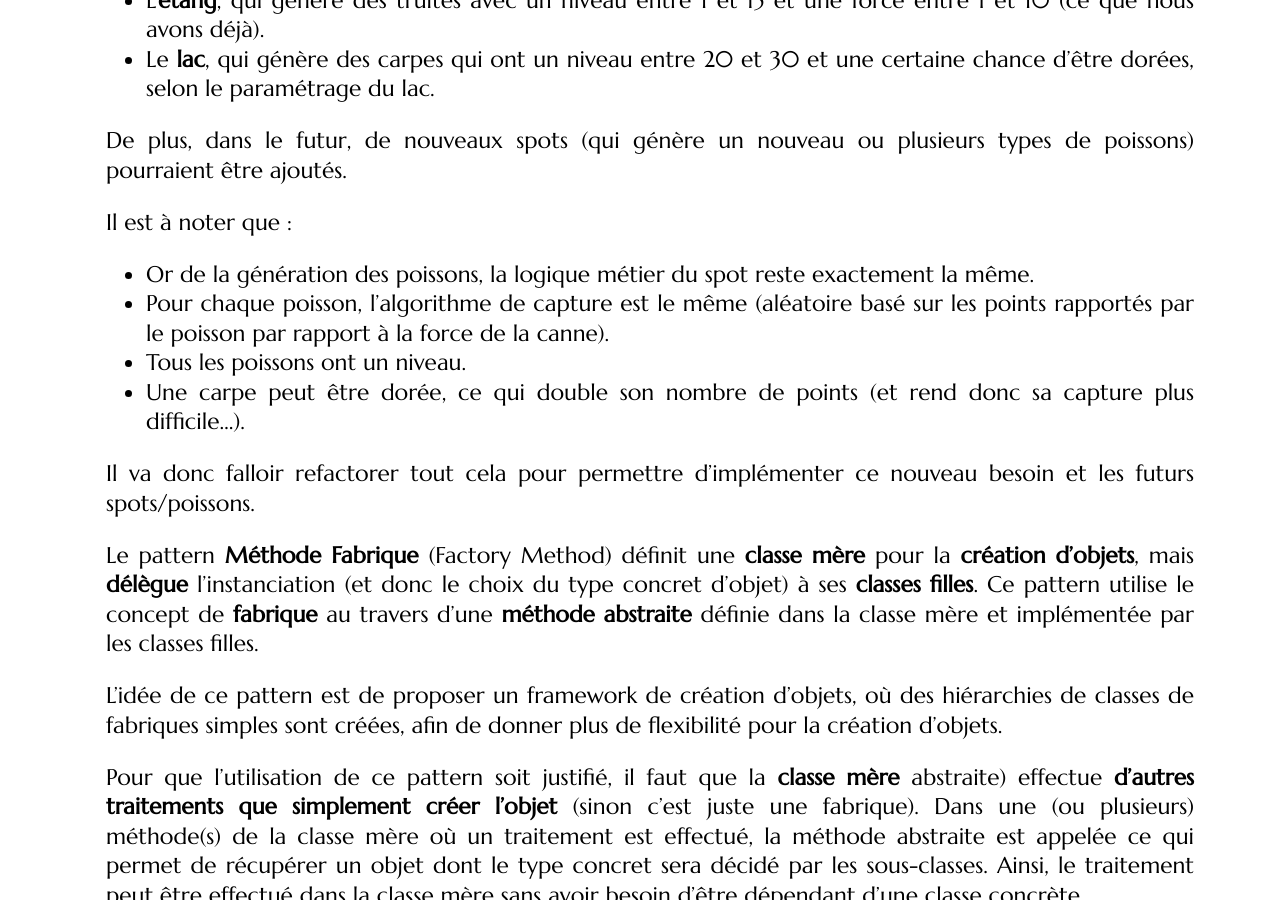
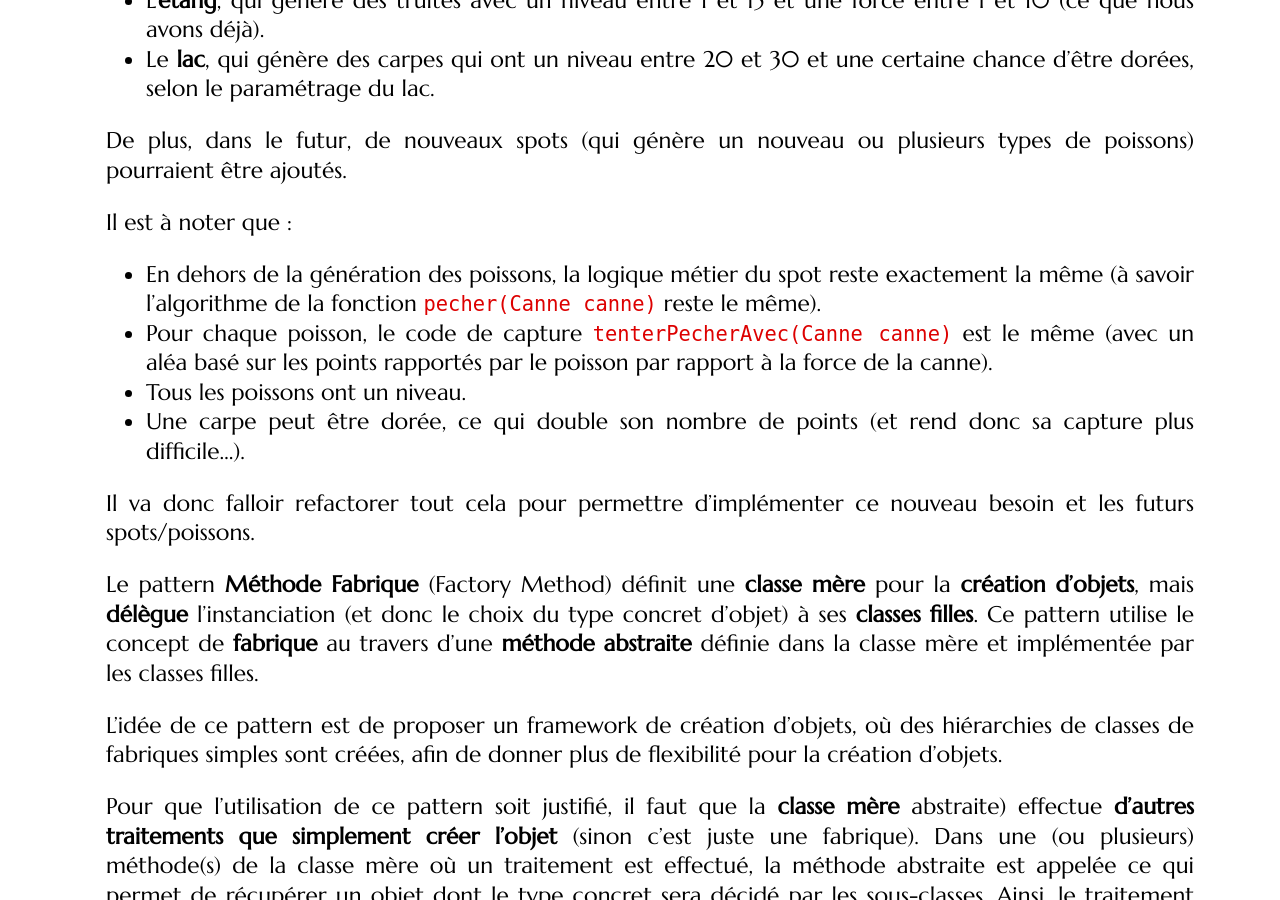
Before and after one commit to mgasquet/R304-QualiteDeveloppement, a Jekyll site: the page built from tutorials/tutorial4.md, in a window 1280 px wide and 900 px high, scrolled down 48727 px. Built offline with Jekyll 4.4.1, drawn with Linux system fonts in a browser that asks for light colours; some web fonts are replaced.

Commit message:
quelques modifs

```diff
--- a/tutorials/tutorial4.md
+++ b/tutorials/tutorial4.md
@@ -1451,8 +1451,8 @@ On aurait alors :
 De plus, dans le futur, de nouveaux spots (qui génère un nouveau ou plusieurs types de poissons) pourraient être ajoutés.
 
 Il est à noter que :
-* Or de la génération des poissons, la logique métier du spot reste exactement la même.
-* Pour chaque poisson, l'algorithme de capture est le même (aléatoire basé sur les points rapportés par le poisson par rapport à la force de la canne).
+* En dehors de la génération des poissons, la logique métier du spot reste exactement la même (à savoir l'algorithme de la fonction `pecher(Canne canne)` reste le même).
+* Pour chaque poisson, le code de capture `tenterPecherAvec(Canne canne)` est le même (avec un aléa basé sur les points rapportés par le poisson par rapport à la force de la canne).
 * Tous les poissons ont un niveau.
 * Une carpe peut être dorée, ce qui double son nombre de points (et rend donc sa capture plus difficile...).
 
```
